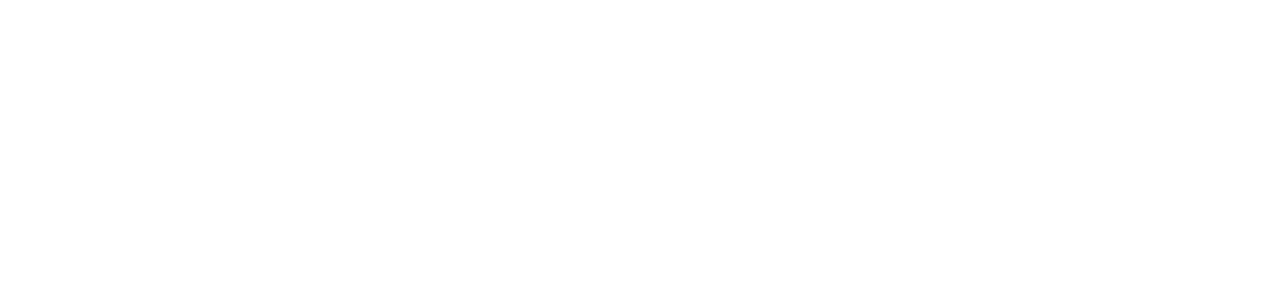
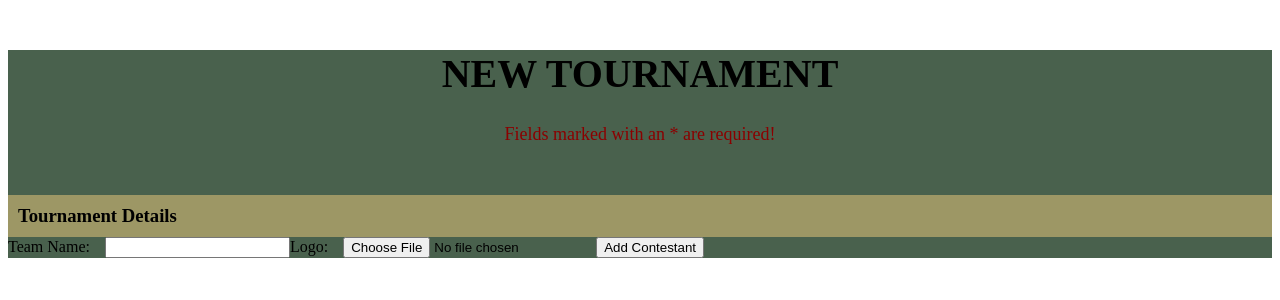
Before and after one commit to ChaseBugeaud/Turtlements, an Angular app in the folder frontend/: page /tournament in a window 1280 px wide. Before the commit this address led to /. Shown: the top 300 px of the page. Built offline with nearby package versions, Linux system fonts and the light colour scheme.

Commit message:
created src/app/tournament.component with the ability to add contestants

```diff
--- a/frontend/src/app/app.routes.ts
+++ b/frontend/src/app/app.routes.ts
@@ -1,9 +1,12 @@
 import { Routes } from '@angular/router';
 import { TestComponentComponent } from './test-component/test-component.component';
 import { CreateTournamentComponent } from './create-tournament/create-tournament.component';
+import { TournamentComponent } from './tournament/tournament.component';
 
 export const routes: Routes = [
   { path: 'test', component: TestComponentComponent },
   { path: 'create', component: CreateTournamentComponent },
+  { path: 'tournament', component: TournamentComponent },
+
 ];
 console.log('Registered Routes:', routes);
--- /dev/null
+++ b/frontend/src/app/tournament/tournament.component.css
@@ -0,0 +1,48 @@
+body {
+	background-color:#49614D !important;
+	padding:0;
+  margin: 0;
+}
+
+/*Style for Page-Title*/
+#pageTitle {
+	text-align:center;
+	margin:50px;
+}
+#pageTitle h1 {
+	font-size:40px;
+}
+#pageTitle p {
+	font-size:18px;
+	color:#8B0000;
+}
+
+/*Style for Section-Headers*/
+#tdHeader, #spHeader, #cdHeader {
+	background-color:#9D9765;
+	padding:10px;
+	margin-bottom:0px;
+}
+
+/*Style for Section-Forms*/
+.tdForm, #spForm, #cdForm {
+	background-color:#B0B9A8;
+	border-style:double;
+	border-color:#9D9765;
+}
+label {
+	margin-right:15px;
+}
+
+.row {
+	padding:15px !important;
+	display: flex;
+}
+
+.contestant{
+  background-color: grey;
+  height: 50px;
+  width: 100%;
+  border-bottom: 1px solid black;
+
+}
--- /dev/null
+++ b/frontend/src/app/tournament/tournament.component.html
@@ -0,0 +1,25 @@
+<body>
+
+<div id="pageTitle">
+  <h1>NEW TOURNAMENT</h1>
+  <p>Fields marked with an * are required!</p>
+</div><!--Close pageTitle-->
+<form>
+<div id="tournamentDetails">
+
+  <div class="tdTitleBar">
+    <h3 id="tdHeader">Tournament Details<i onclick="toggleSection(tdForm, this)" class="bi bi-caret-down-fill" style="float:right;"></i></h3>
+    <label for="team-name">Team Name:</label>
+    <input type="text" name="team-name" #teamName>
+    <label for="team-logo">Logo:</label>
+    <input type="file" name="team-logo" >
+    <input type="button" name="add-contestant" value="Add Contestant" (click)="addContestantToTournament(teamName.value)">
+  </div>
+  <div class="team-container">
+    <li *ngFor="let contestant of tournament.getContestants()" class="team-list">
+      <div class="contestant">
+      {{contestant.getName()}}
+      </div>
+    </li>
+  </div>
+</div><!--Close tournamentDetails-->
--- /dev/null
+++ b/frontend/src/app/tournament/tournament.component.ts
@@ -0,0 +1,24 @@
+import { Component } from '@angular/core';
+import { Contestant } from '../../classes/Contestant';
+import { Tournament } from '../../classes/Tournament';
+import { NgFor } from '@angular/common';
+
+@Component({
+  selector: 'app-tournament',
+  imports: [NgFor],
+  templateUrl: './tournament.component.html',
+  styleUrl: './tournament.component.css'
+})
+export class TournamentComponent {
+  tournament: Tournament;
+  private startDate: Date;
+
+  constructor() {
+    this.startDate = new Date();
+    this.tournament = new Tournament("asdf", "description", [], this.startDate);
+  }
+  addContestantToTournament(name: string): void {
+    let contestant: Contestant = new Contestant(name);
+    this.tournament.addContestant(contestant);
+  }
+}
--- a/frontend/src/classes/Tournament.ts
+++ b/frontend/src/classes/Tournament.ts
@@ -78,6 +78,10 @@
     this.contestants = contestants;
   }
 
+  public addContestant(contestant: Contestant): void {
+    this.contestants.push(contestant);
+  }
+
   public setStartDate(startDate: Date): void {
     this.startDate = startDate;
   }
```
Also changed, not shown: 1 other file (tests, documents, lock files or other folders).
